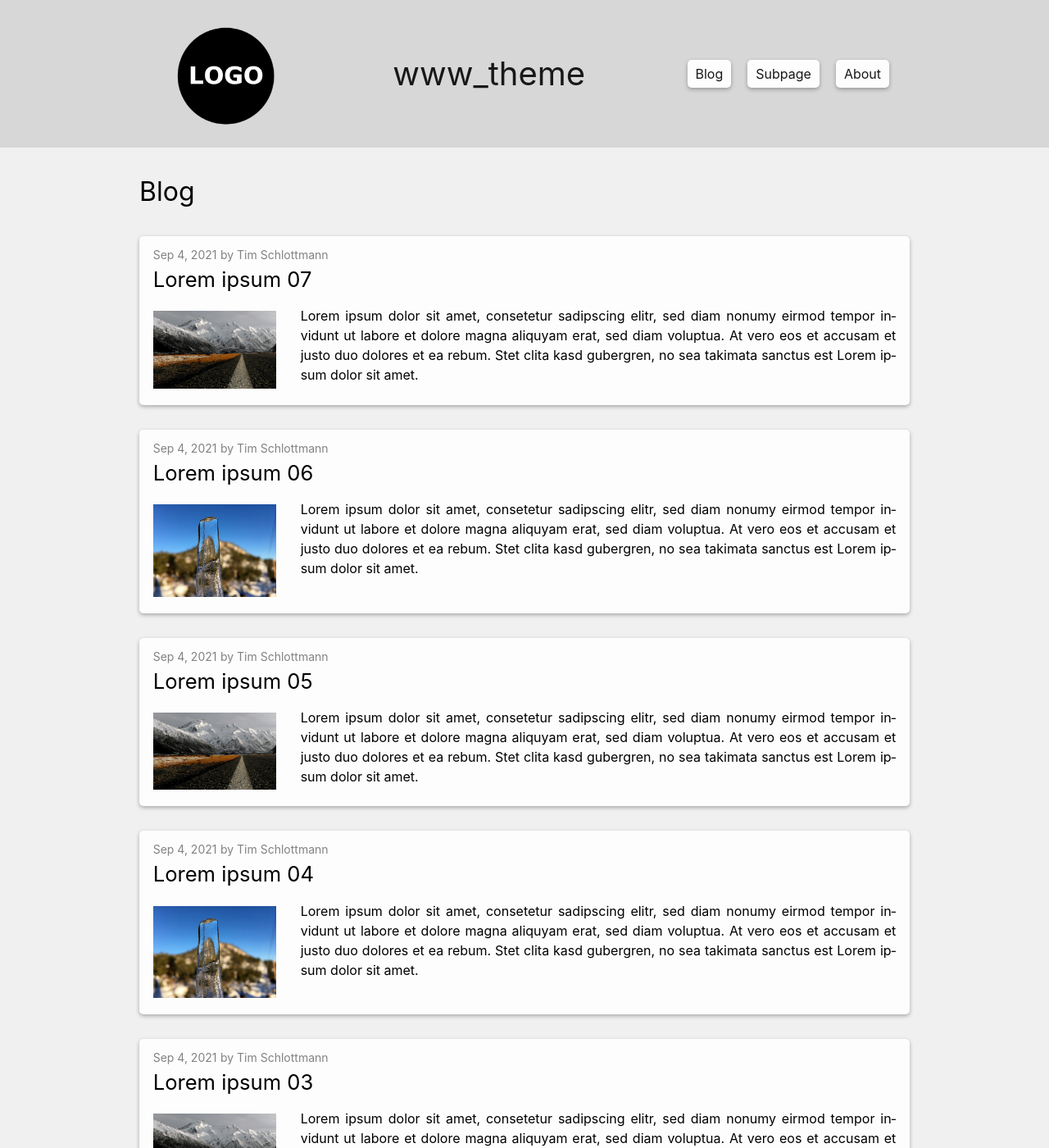
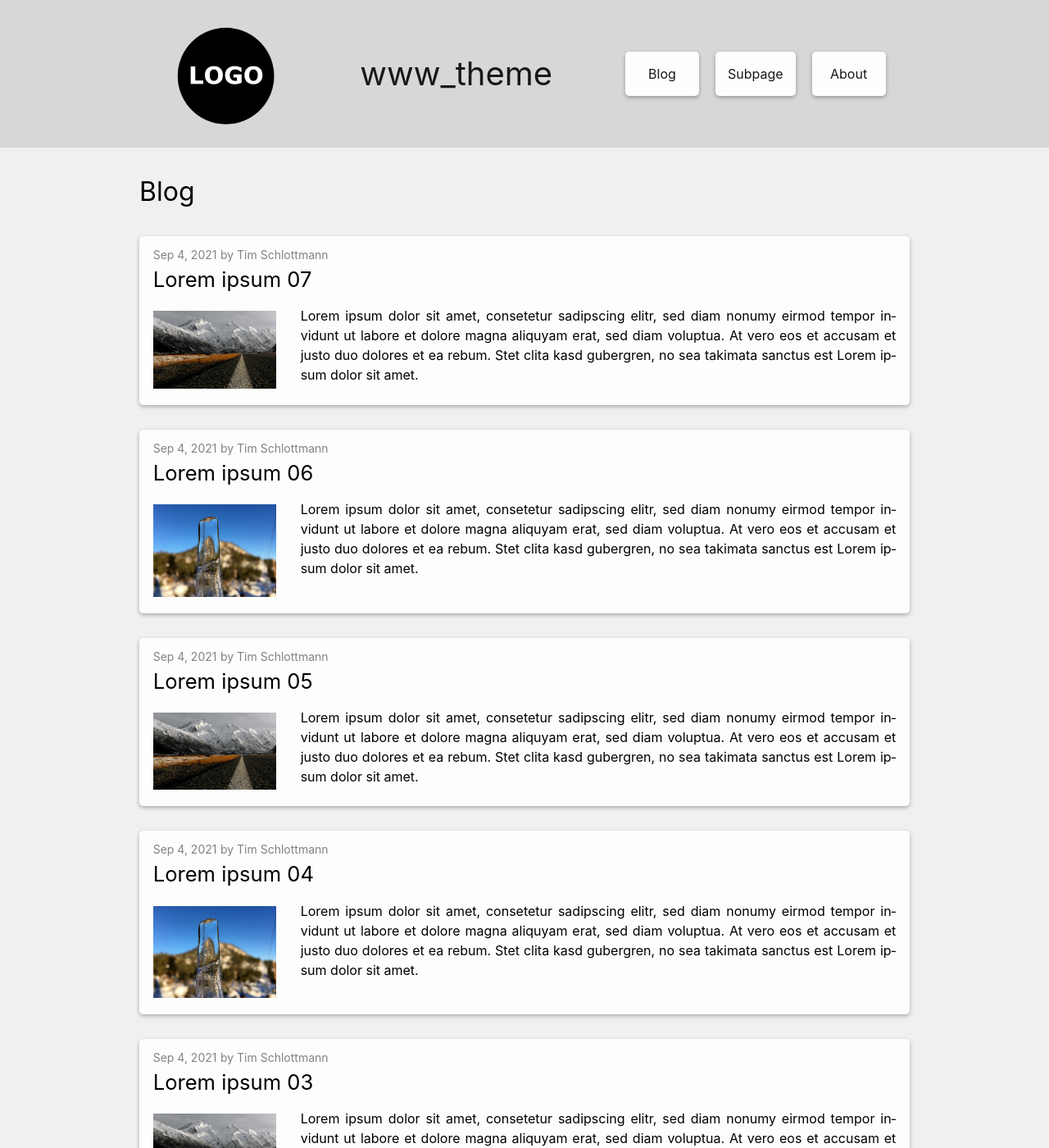
Before and after one commit to TheTimmoth/www_theme, a Jekyll site: the page built from index.html, in a window 1280 px wide and 1400 px high. Shown: the whole window at 82% size. Built offline with Jekyll 4.4.1, drawn with Linux system fonts in a browser that asks for light colours; the list of posts is cut into pages by our own code.

Commit message:
Update header

```diff
--- a/_includes/header.html
+++ b/_includes/header.html
@@ -49,7 +49,7 @@
   }
 
   function resizeHeader() {
-    if (document.body.scrollTop > 30 || document.documentElement.scrollTop > 30 || document.getElementById("header-wrapper").offsetWidth < {{ site.data.style.misc.on-small[0] }}) {
+    if (document.body.scrollTop > 30 || document.documentElement.scrollTop > 30 || document.getElementById("header-wrapper").offsetWidth < {{ site.data.style.misc.on-tiny[0] }}) {
       document.getElementById("header").style.padding = {{ site.data.style.misc.spacing-unit[0] }}/4 + 'px 0';
       document.getElementById("navbar-logo").style.height = "{{ site.data.style.header.logo-size-small }}";
       document.getElementById("navbar-title").style.fontSize = "{{ site.data.style.header.title-small }}";
@@ -59,6 +59,14 @@
         document.getElementById("navbar-links").style.marginTop = {{ site.data.style.misc.spacing-unit[0] }}/2 + 'px';
       } else {
         document.getElementById("navbar-links").style.marginTop = "0";
+      }
+
+      // Change navbar-links padding
+      if (document.getElementById("navbar-links").style.display == "flex") {
+        var navbar_buttons = document.getElementById("navbar-links").querySelectorAll(".button");
+        for (index = 0; index < navbar_buttons.length; index++ ) {
+          navbar_buttons[index].style.padding = {{ site.data.style.misc.spacing-unit[0] }}/6 + 'px ' + {{ site.data.style.misc.spacing-unit[0] }}/3 + 'px';
+        }
       }
     } else {
       document.getElementById("header").style.padding = {{ site.data.style.misc.spacing-unit[0] }}/2 + 'px 0';
@@ -71,21 +79,31 @@
       } else {
         document.getElementById("navbar-links").style.marginTop = "0";
       }
+
+      // Change navbar-links padding
+      if (document.getElementById("navbar-links").style.display == "flex") {
+        var navbar_buttons = document.getElementById("navbar-links").querySelectorAll(".button");
+        for (index = 0; index < navbar_buttons.length; index++ ) {
+          navbar_buttons[index].style.padding = {{ site.data.style.misc.spacing-unit[0] }}/2 + 'px ' + {{ site.data.style.misc.spacing-unit[0] }}/2 + 'px';
+        }
+        {% comment %}
+        {% endcomment %}
+      }
     }
 
     if (document.getElementById("header-wrapper").offsetWidth < {{ site.data.style.misc.on-tiny[0] }}) {
       document.getElementById("navbar-logo").style.flex = "1 0 auto";
       document.getElementById("navbar-title").style.display = "none";
       document.getElementById("navbar-links").style.display = "none";
-      document.getElementById("navbar-menu-icon").style.opacity = "1";
+      document.getElementById("navbar-menu-icon").style.display = "block";
       document.getElementById("navbar-menu-icon").style.cursor = "pointer"
       document.getElementById("navbar-menu-icon").tabIndex = "0"
       // document.getElementById("content").style.marginTop = "150px";
     } else {
       document.getElementById("navbar-logo").style.flex = "none";
       document.getElementById("navbar-title").style.display = "block";
-      document.getElementById("navbar-links").style.display = "block";
-      document.getElementById("navbar-menu-icon").style.opacity = "0";
+      document.getElementById("navbar-links").style.display = "flex";
+      document.getElementById("navbar-menu-icon").style.display = "none";
       document.getElementById("navbar-menu-icon").style.cursor = "default"
       document.getElementById("navbar-menu-icon").tabIndex = "-1"
       // document.getElementById("content").style.marginTop = "280px";
@@ -105,7 +123,7 @@
 
   function changeNav(x) {
     // static var open = 0;
-    if (document.getElementById("navbar-menu-icon").style.opacity == "1" || sidebarOpen == 1) {
+    if (document.getElementById("navbar-menu-icon").style.display == "block" || sidebarOpen == 1) {
       x.classList.toggle("change");
       if (sidebarOpen == 1) {
         document.getElementById("sidenav").style.width = "0";
--- a/_sass/www_theme/_variables.scss
+++ b/_sass/www_theme/_variables.scss
@@ -3,7 +3,6 @@
  **********************************************************/
 
  // Spacing variables
-$spacing-unit:     30px !default;
 $border-radius:     5px !default;
 
 // Font variables
--- a/_sass/www_theme/layouts/_header.scss
+++ b/_sass/www_theme/layouts/_header.scss
@@ -9,37 +9,6 @@
   z-index: 99;
   padding: $spacing-unit/2 0;
   background-color: $background-color-dark;
-
-  // a {
-  //   float: left;
-  //   color: black;
-  //   text-align: center;
-  //   padding: 12px;
-  //   text-decoration: none;
-  //   font-size: 18px;
-  //   line-height: 25px;
-  //   border-radius: 4px;
-  // }
-
-  // a:hover {
-  //   background-color: #ddd;
-  //   color: black;
-  // }
-
-  // a.active {
-  //   background-color: dodgerblue;
-  //   color: white;
-  // }
-
-  // @media screen and (max-width: 580px) {
-  //   padding: 20px 10px !important; /* Use !important to make sure that JavaScript doesn't override the padding on small screens */
-
-  //   a {
-  //     float: none;
-  //     display: block;
-  //     text-align: left;
-  //   }
-  // }
 }
 
 #header-wrapper {
@@ -59,27 +28,18 @@
     margin: 0 $spacing-unit/2;
   }
 
-  // @media screen and (max-width: $on-small) {
-  //   * {
-  //     margin: 0 $spacing-unit/;
-  //   }
-  // }
-
   @extend %clearfix;
 }
 
 #navbar-logo {
-  // position: absolute;
   flex: auto;
   height: $logo-size-large;
-  // min-height: $logo-size-large;
-  // min-width: $logo-size-large;
 }
 
 #navbar-title {
   flex: auto;
+  flex-grow: 10 !important;
   font-size: $title-large;
-  // line-height: $logo-size-large;
   text-align: center;
 }
 
@@ -88,16 +48,10 @@
   margin: 0 $spacing-unit/2;
   width: $logo-size-large/4;
   height: $logo-size-large/4;
-  opacity: 0;
   cursor: pointer;
   z-index: 200;
 
   display: none;
-
-  @media screen and (max-width: $on-small) {
-    // float: none;
-    display: block;
-  }
 }
 
 #bar1, #bar2, #bar3 {
@@ -123,6 +77,13 @@
 #navbar-links {
   float: none;
   clear: both;
+  flex-grow: 1;
+  display: flex;
+  justify-content: center;
+
+  .a {
+    flex: none;
+  }
 
   .button {
     float: left;
@@ -130,11 +91,8 @@
     background-color: $background-color-light;
     margin: 0 $spacing-unit/3;
     padding: $spacing-unit/6 $spacing-unit/3;
-  }
-
-  @media screen and (max-width: $on-small) {
-    // float: none;
-    display: none;
+    min-width: $spacing-unit*2;
+    text-align: center;
   }
 }
 
@@ -176,12 +134,4 @@
     font-size: 36px;
     margin-left: 50px;
   }
-
-  @media screen and (max-width: $on-tiny) {
-    padding-top: 15px;
-
-    a {
-      font-size: 18px;
-    }
-  }
 }
```
Also changed, not shown: _includes/nav.html (deleted), _includes/side.html (deleted).
